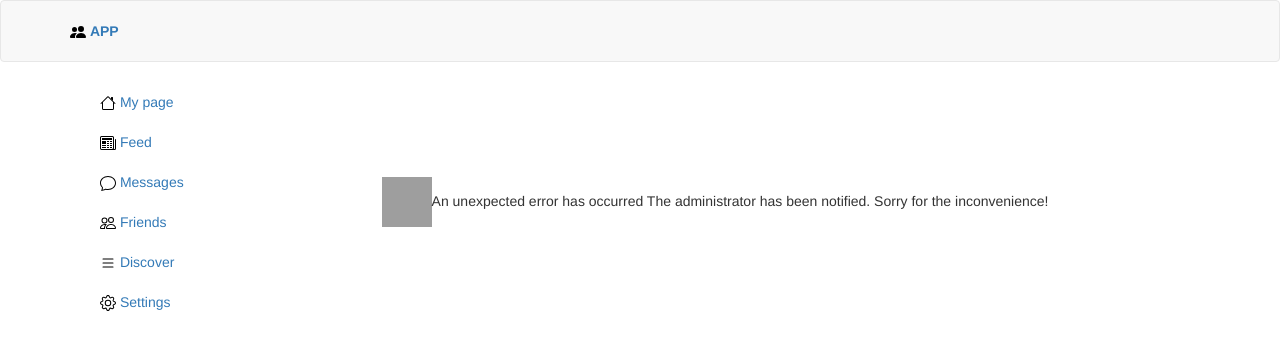
After one commit to hecronk/APP_flask, a Flask app: template app/templates/errors/500.html in a window 1280 px wide. The commit adds this page. Shown: the top 350 px of the page. Run offline with Flask 2, Linux system fonts and the light colour scheme; the template is opened without the code that fills it, so the values that code supplies are empty; some libraries are stand-ins or nearby versions; grey boxes are pictures that could not be loaded.

Commit message:
added errors

```diff
--- a/app/__init__.py
+++ b/app/__init__.py
@@ -11,4 +11,6 @@ def create_app(config_class=Config):
     bootstrap.init_app(app)
     from app.main import bp as main_bp
     app.register_blueprint(main_bp)
+    from app.errors import bp as errors_bp
+    app.register_blueprint(errors_bp)
     return app
--- /dev/null
+++ b/app/errors/__init__.py
@@ -0,0 +1,5 @@
+from flask import Blueprint
+
+bp = Blueprint('errors', __name__)
+
+from app.errors import handlers
--- /dev/null
+++ b/app/templates/errors/404.html
@@ -0,0 +1,5 @@
+{% extends 'main/base.html' %}
+
+{% block app_content %}
+    <img src="{{ url_for('static', filename='icons/exclamation-octagon.svg') }}" width="50px", height="50px"> File not found
+{% endblock %}
--- /dev/null
+++ b/app/templates/errors/500.html
@@ -0,0 +1,6 @@
+{% extends 'main/base.html' %}
+
+{% block app_content %}
+    <img src="{{ url_for('static', filename='static/wrench-adjustable.svg') }}" width="50px", height="50px">An unexpected error has occurred
+    The administrator has been notified. Sorry for the inconvenience!
+{% endblock %}
--- a/app/templates/main/base.html
+++ b/app/templates/main/base.html
@@ -18,7 +18,6 @@
 {% endblock %}
 
 {% block content %}
-
     <div class="container">
         <table class="tab-content">
             <tr>
```
Also changed, not shown: app/errors/handlers.py (added, +12 -0 lines), app/static/icons/exclamation-octagon.svg (added), app/static/icons/wrench-adjustable.svg (added), app/templates/main/index.html (line endings or trailing spaces), 1 other file.
